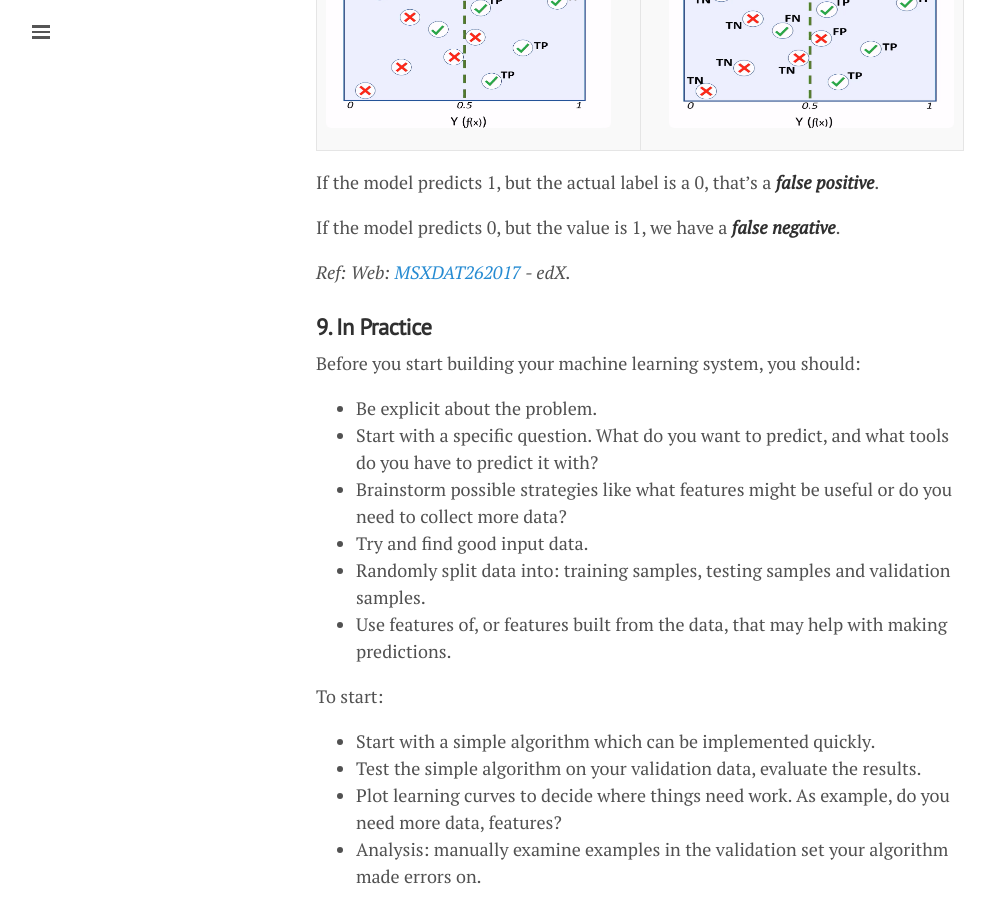
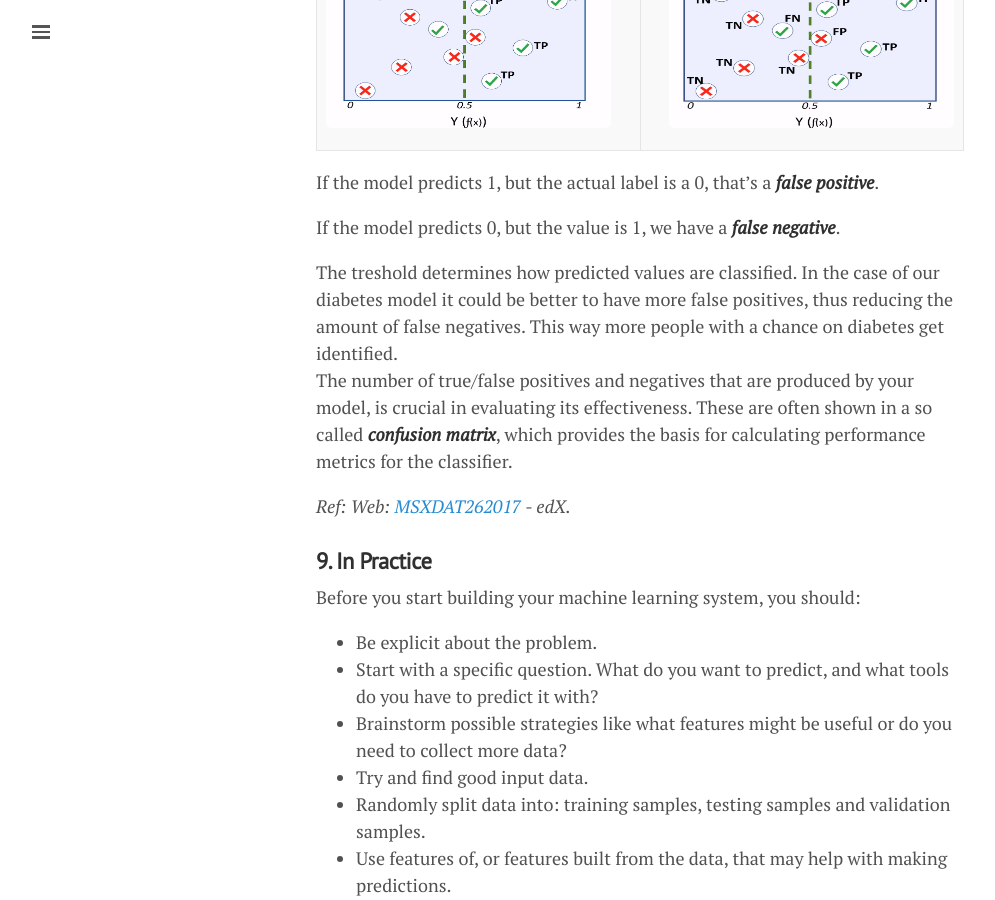
Before and after one commit to lgeurts/lgeurts.github.io, a Jekyll site: the page built from _posts/2018-06-29-artificial-intelligence-basics.md, in a window 1280 px wide and 900 px high, scrolled down 6420 px. Shown: the whole window, without its empty margins (0-995 px from the left). Built offline with Jekyll 4.4.1, drawn with Linux system fonts in a browser that asks for light colours; nearby versions of some CDN libraries; some of the changed text lies outside the part shown.

Commit message:
Update 2018-06-29-artificial-intelligence-basics.md

```diff
--- a/_posts/2018-06-29-artificial-intelligence-basics.md
+++ b/_posts/2018-06-29-artificial-intelligence-basics.md
@@ -170,6 +170,9 @@ If the model predicts 1, but the actual label is a 0, that's a ***false positive
 
 If the model predicts 0, but the value is 1, we have a ***false negative***.
 
+The treshold determines how predicted values are classified. In the case of our diabetes model it could be better to have more false positives, thus reducing the amount of false negatives. This way more people with a chance on diabetes get identified.
+The number of true/false positives and negatives that are produced by your model, is crucial in evaluating its effectiveness. These are often shown in a so called ***confusion matrix***, which provides the basis for calculating performance metrics for the classifier.
+
 *Ref: Web: [MSXDAT262017](https://www.youtube.com/watch?v=1O0_u9WRo-0/) - edX.*
 
 ### **9. In Practice**
```
